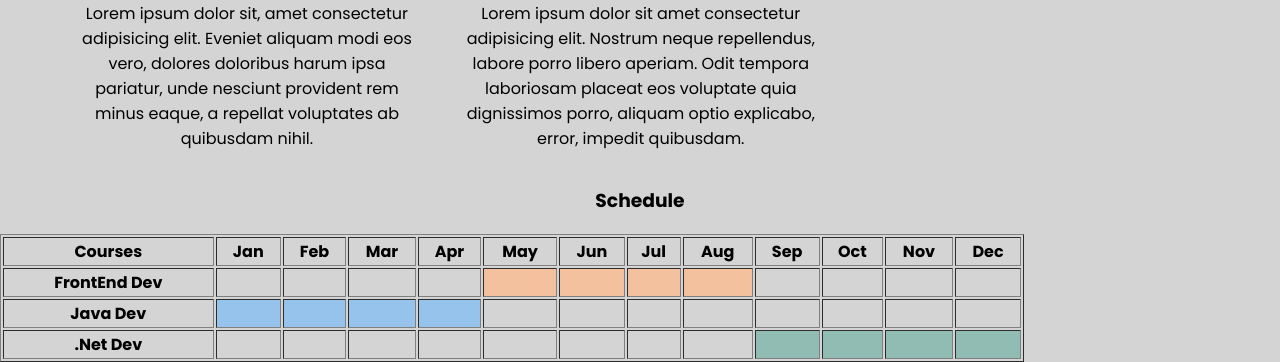
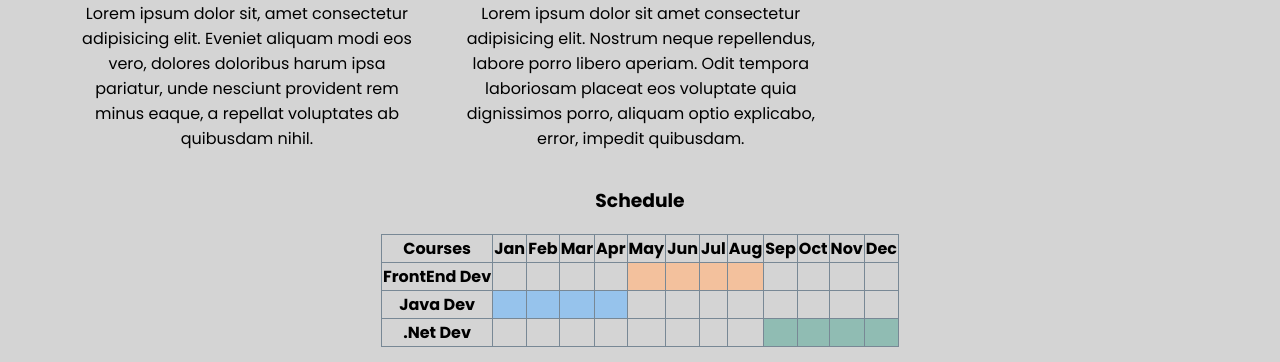
Before and after one commit to rudiansyahirun/ABC-Learning-Center, a plain HTML site: page index.html in a window 1280 px wide. Shown: the part 1088-1450 px from the top of the page. Drawn offline with Linux system fonts and the light colour scheme.

Commit message:
update index.html
modify the table using css

```diff
--- a/index.html
+++ b/index.html
@@ -65,9 +65,9 @@
             </div>
         </div>
     </section>
-    <section style="text-align: center;">
+    <section class="scheduleSec">
         <h3>Schedule</h3>
-        <table border="1px" style="width: 80%; text-align: center;">
+        <table id="scheduleTbl">
             <thead>
                 <th>Courses</th>
                 <th>Jan</th>
@@ -83,27 +83,12 @@
                 <th>Nov</th>
                 <th>Dec</th>
             </thead>
-            <tr>
+            <tr class="fe">
                 <th>FrontEnd Dev</th>
                 <td></td>
                 <td></td>
                 <td></td>
                 <td></td>
-                <td style="background-color: #f3c19d;"></td>
-                <td style="background-color: #f3c19d;"></td>
-                <td style="background-color: #f3c19d;"></td>
-                <td style="background-color: #f3c19d;"></td>
-                <td></td>
-                <td></td>
-                <td></td>
-                <td></td>
-            </tr>
-            <tr>
-                <th>Java Dev</th>
-                <td style="background-color: #96c3ec;"></td>
-                <td style="background-color: #96c3ec;"></td>
-                <td style="background-color: #96c3ec;"></td>
-                <td style="background-color: #96c3ec;"></td>
                 <td></td>
                 <td></td>
                 <td></td>
@@ -113,7 +98,22 @@
                 <td></td>
                 <td></td>
             </tr>
-            <tr>
+            <tr class="jv">
+                <th>Java Dev</th>
+                <td></td>
+                <td></td>
+                <td></td>
+                <td></td>
+                <td></td>
+                <td></td>
+                <td></td>
+                <td></td>
+                <td></td>
+                <td></td>
+                <td></td>
+                <td></td>
+            </tr>
+            <tr class="nt">
                 <th>.Net Dev</th>
                 <td></td>
                 <td></td>
@@ -123,10 +123,10 @@
                 <td></td>
                 <td></td>
                 <td></td>
-                <td style="background-color: #90bcb3;"></td>
-                <td style="background-color: #90bcb3;"></td>
-                <td style="background-color: #90bcb3;"></td>
-                <td style="background-color: #90bcb3;"></td>
+                <td></td>
+                <td></td>
+                <td></td>
+                <td></td>
             </tr>
         </table>
     </section>
--- a/style.css
+++ b/style.css
@@ -105,3 +105,31 @@ nav ul .applyBtn:hover{
 .hero p{
     margin-left: 15%;
 }
+/* TABLE */
+.scheduleSec{
+    overflow-x: auto;
+    text-align: center;
+}
+table, th, td{
+    border-collapse: collapse;
+    /* border-spacing: 0; */
+    /* width: 100%; */
+    border: 1px solid #788895;
+}
+#scheduleTbl{
+    margin-left: auto;
+    margin-right: auto;
+
+}
+/* FrontEnd table styling */
+tr.fe td:nth-child(6), tr.fe td:nth-child(7), tr.fe td:nth-child(8), tr.fe td:nth-child(9){
+    background-color: #f3c19d;
+}
+/* Java table styling */
+tr.jv td:nth-child(2), tr.jv td:nth-child(3), tr.jv td:nth-child(4), tr.jv td:nth-child(5){
+    background-color: #96c3ec;
+}
+/* .Net table styling */
+tr.nt td:nth-child(10), tr.nt td:nth-child(11), tr.nt td:nth-child(12), tr.nt td:nth-child(13){
+    background-color: #90bcb3;
+}
```
